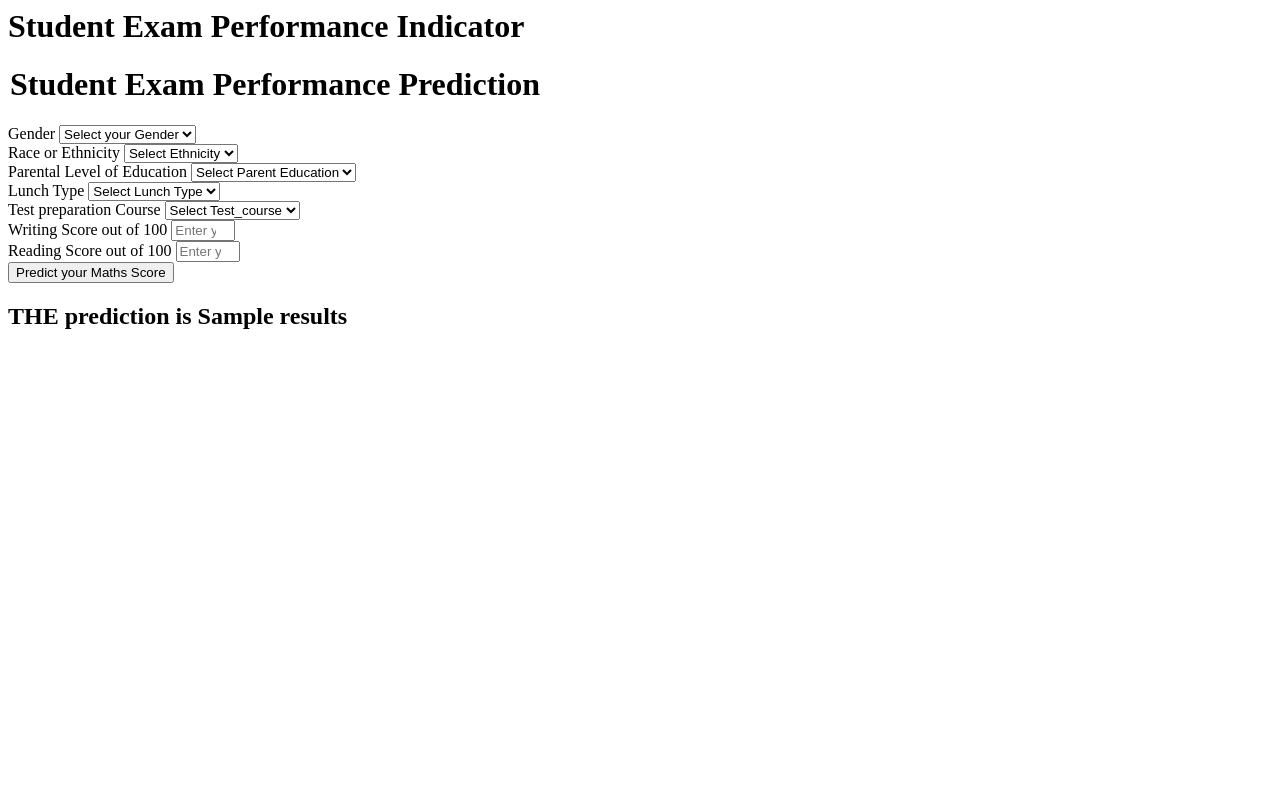
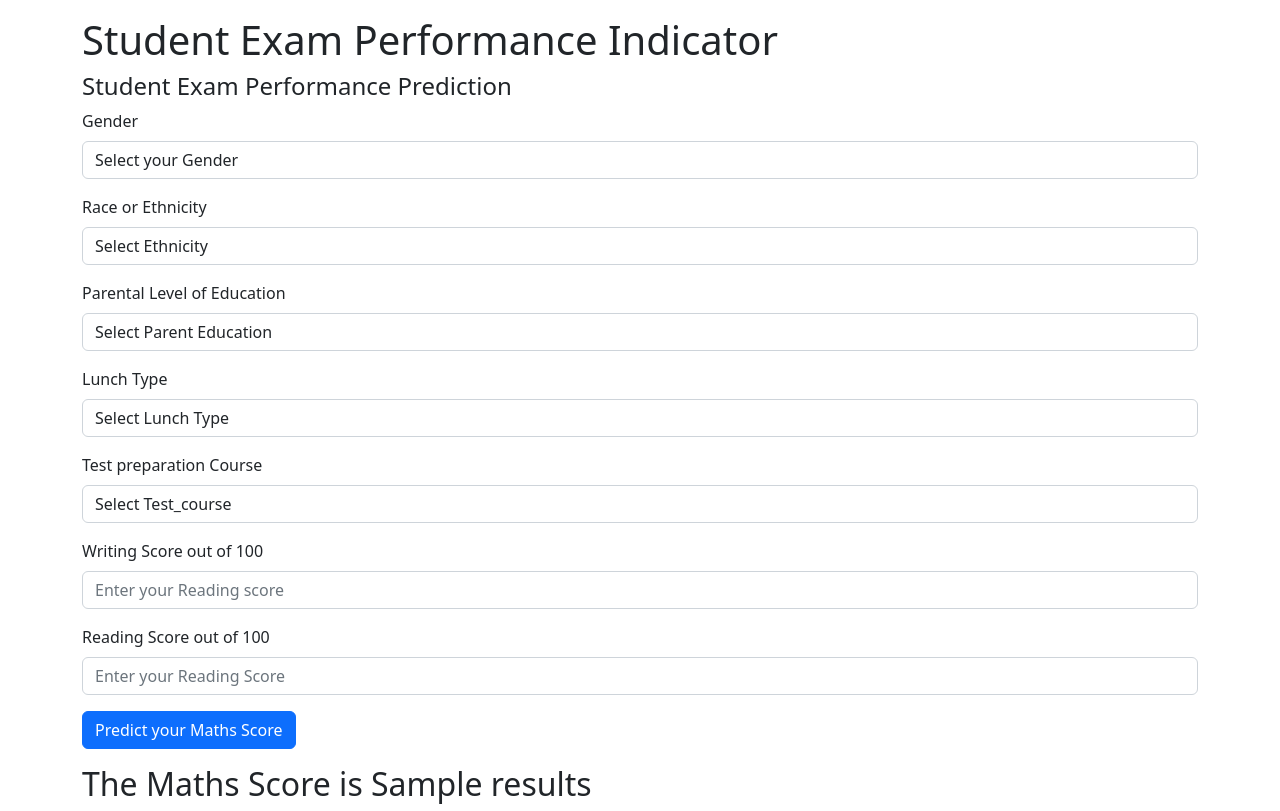
Before and after one commit to AyushPandey-123/ml_project1, a Flask app: template templates/home.html in a window 1280 px wide. Before the commit the page ends 329 px from the top, so only its background shows below. Run offline with Flask 3, Linux system fonts and the light colour scheme; the template is opened without the code that fills it: most values are stand-ins (such as "Sample title", 1, 10 or a date in 2020).

Commit message:
HTML Files Update

```diff
--- a/application.py
+++ b/application.py
@@ -37,4 +37,4 @@
         return render_template('home.html',results=results[0])
 
 if __name__ == "__main__":
-    app.run(host='0.0.0.0')
+    app.run(host='0.0.0.0',debug=True)
--- a/requirements.txt
+++ b/requirements.txt
@@ -7,7 +7,4 @@
 xgboost
 flask
 dill
-
-
-
-#-e .
+-e .
--- a/templates/home.html
+++ b/templates/home.html
@@ -1,5 +1,14 @@
 <html>
+<head>
+    <title>Student Performance Predictor</title>
+    <meta charset="utf-8">
+    <meta name="viewport" content="width=device-width, initial-scale=1">
+    <link href="https://cdn.jsdelivr.net/npm/bootstrap@5.2.3/dist/css/bootstrap.min.css" rel="stylesheet">
+    <script src="https://cdn.jsdelivr.net/npm/bootstrap@5.2.3/dist/js/bootstrap.bundle.min.js"></script>
+    </head>
+
 <body>
+    <div class="container mt-3">
     <div class="login">
        <h1>Student Exam Performance Indicator</h1>
 
@@ -105,7 +114,10 @@
         </div>
     </form>
     <h2>
-       THE  prediction is {{results}}
+        <centre>
+            The Maths Score is {{results}}
+        </centre>
     </h2>
+</div>
    <body>
 </html>
```
